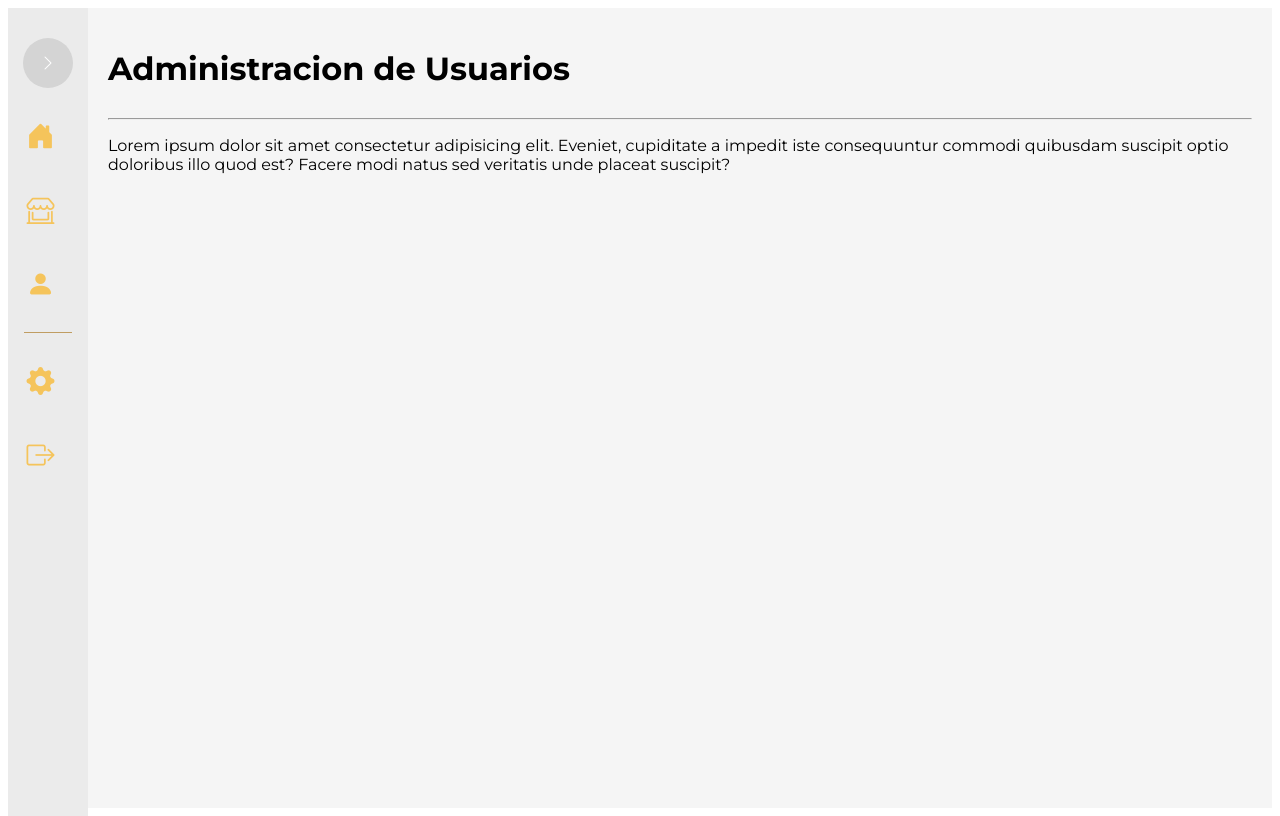
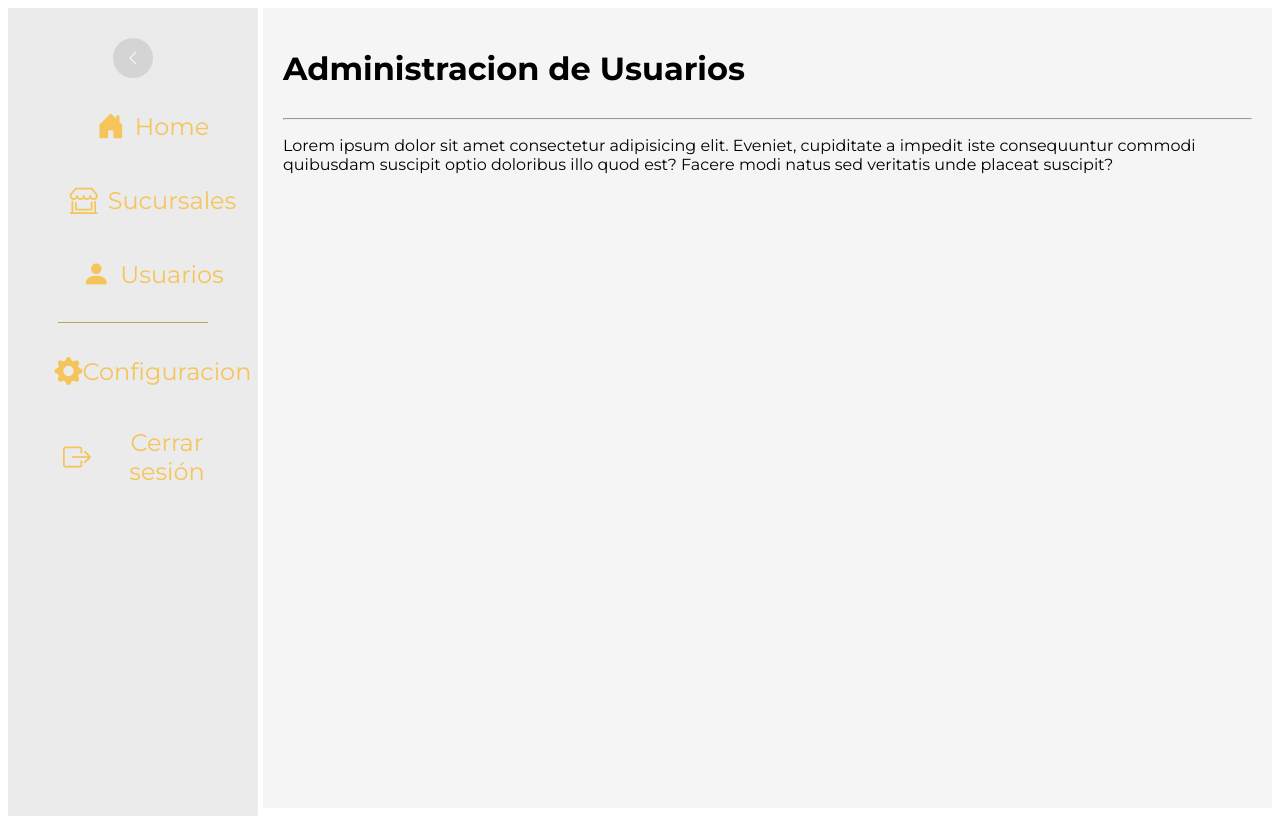
Before and after one commit to Xrivera27/Frontend-Perdomo, a Vue app: page /usuarios in a window 1280 px wide. Both pictures are taken after a click on the item 48 px from the left and 63 px from the top of the page. Built offline with nearby package versions, Linux system fonts and the light colour scheme.

Commit message:
El boton de ToggleSidebar que permite que el sidebar se expanda y contrae es funcional.

```diff
--- a/src/App.vue
+++ b/src/App.vue
@@ -1,8 +1,8 @@
 <template>
   <div class="app-wrapper">
-    <AppSideBar/>
+    <AppSideBar :expanded="expanded" @toggle-sidebar="toggleSidebar" @expand-sidebar="expandSidebar" @collapse-sidebar="collapseSidebar"/>
 
-    <main class="main-content" :class="{expanded: isExpanded}">
+    <main class="main-content" :class="{expanded}">
       <!-- Aquí se carga el contenido dinámico según la ruta -->
       <router-view />
     </main>
@@ -20,13 +20,19 @@ export default {
   },
   data () {
     return {
-      isExpanded: false,
+      expanded: false,
     };
   },
 
   methods: {
     toggleSidebar() {
-      this.isExpanded= !this.isExpanded;
+      this.expanded= !this.expanded;
+    },
+    async expandSidebar() {
+      this.expanded = true;
+    },
+    async collapseSidebar() {
+      this.expanded = false;
     },
   },
 };
@@ -37,6 +43,11 @@ export default {
 .app-wrapper {
   display: flex;
   min-height: 100vh;
+}
+
+.app-wrapper {
+  padding-right: 0;
+  /* Elimina el padding del lado derecho */
 }
 
 .tooltip-text {
@@ -63,4 +74,25 @@ export default {
   z-index: 1;
 }
 
+.toggle-btn {
+  background-color: #d4d4d4;
+  border-radius: 50%;
+  padding: 5px;
+  cursor: pointer;
+  text-align: center;
+  margin: 10px auto;
+  display: flex;
+  justify-content: center;
+  align-items: center;
+  width: 40px;
+  height: 40px;
+}
+
+.toggle-btn i {
+  font-size: 1.5rem;
+  color: #c09d62;
+}
+
+
+
 </style>
--- a/src/components/AppSidebar.vue
+++ b/src/components/AppSidebar.vue
@@ -1,8 +1,8 @@
 <template>
-    <aside ref="sidebar" class="sidebar" :class="{expanded : isExpanded}">
+    <aside ref="sidebar" class="sidebar" :class="{expanded}">
         <!--Boton de expansion y retracion del AppSidebar-->
-        <li @click="toggleSidebar" class="nav-item toggle-btn">
-            <i class="bi" :class="isExpanded ? 'bi-chevron-left' : 'bi-chevron-right'"></i>
+        <li class="nav-item toggle-btn" @click="toggleSidebar" >
+            <i class="bi" :class="expanded ? 'bi-chevron-left' : 'bi-chevron-right'"></i>
         </li>
 
       <ul class="nav flex-column">
@@ -11,7 +11,7 @@
         <li class="nav-item">
           <router-link to="/home" class="nav-link">
             <i class="bi bi-house-door-fill"></i>
-            <span v-if= "isExpanded" class="link-text">Home</span>
+            <span v-if= "expanded" class="link-text">Home</span>
           </router-link>
         </li>
 
@@ -19,7 +19,7 @@
         <li class="nav-item">
           <router-link to="/sucursales" class="nav-link">
             <i class="bi bi-shop-window"></i>
-            <span v-if= "isExpanded" class="link-text">Sucursales</span>
+            <span v-if= "expanded" class="link-text">Sucursales</span>
           </router-link>
         </li>
 
@@ -27,7 +27,7 @@
         <li class="nav-item">
           <router-link to="/usuarios" class="nav-link">
             <i class="bi bi-person-fill"></i>
-            <span v-if= "isExpanded" class="link-text">Usuarios</span>
+            <span v-if= "expanded" class="link-text">Usuarios</span>
           </router-link>
         </li>
 
@@ -40,7 +40,7 @@
         <li class="nav-item">
           <router-link to="/config-page" class="nav-link">
             <i class="bi bi-gear-fill"></i>
-            <span v-if="isExpanded" class="tooltip-text">Configuracion</span>
+            <span v-if="expanded" class="tooltip-text">Configuracion</span>
           </router-link>
         </li>
 
@@ -48,7 +48,7 @@
         <li class="nav-item">
           <a class="nav-link" style="cursor: pointer;">
             <i class="bi bi-box-arrow-right"></i>
-            <span v-if="isExpanded" class="tooltip-text">Cerrar sesión</span>
+            <span v-if="expanded" class="tooltip-text">Cerrar sesión</span>
           </a>
         </li>
       </ul>
@@ -60,7 +60,7 @@
   export default {
     name: "AppSidebar",
     props: {
-      isExpanded:{
+      expanded:{
         type: Boolean,
         required: true,
       },
@@ -68,6 +68,12 @@
     methods: {
       toggleSidebar() {
         this.$emit('toggle-sidebar');
+      },
+      expandSidebar() {
+            this.$emit('expand-sidebar'); // Emitir evento para expandir
+      },
+        collapseSidebar() {
+            this.$emit('collapse-sidebar'); // Emitir evento para contraer
       },
     },
   };
@@ -94,8 +100,17 @@ a.nav-link {
     /* Alinea el contenido a la izquierda */
 }
 
-ul.nav {
-    padding: 0 15px;
+.main-content.expanded {
+    padding-left: 0px;
+    z-index: 1;
+}
+
+.main-content {
+    margin-left: 80px;
+    padding: 20px;
+    width: 100%;
+    transition: margin-left 0.3s ease, background-color 0.3s ease;
+    background-color: #f5f5f5;
 }
 
 /* Estilos y layout del sidebar*/
```
